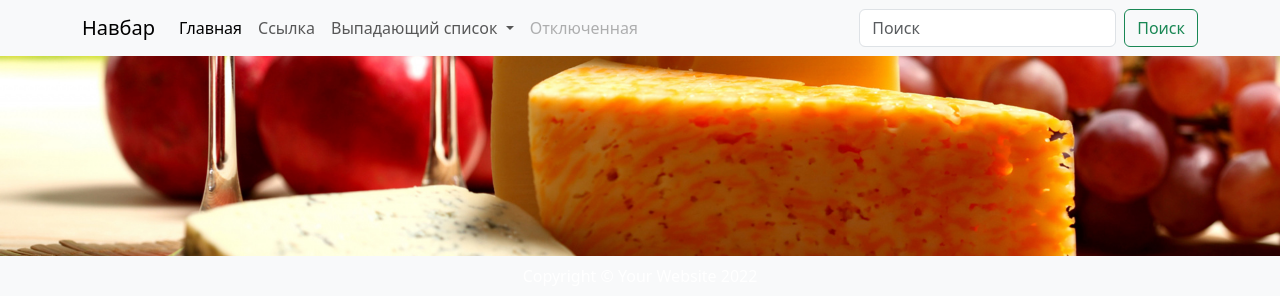
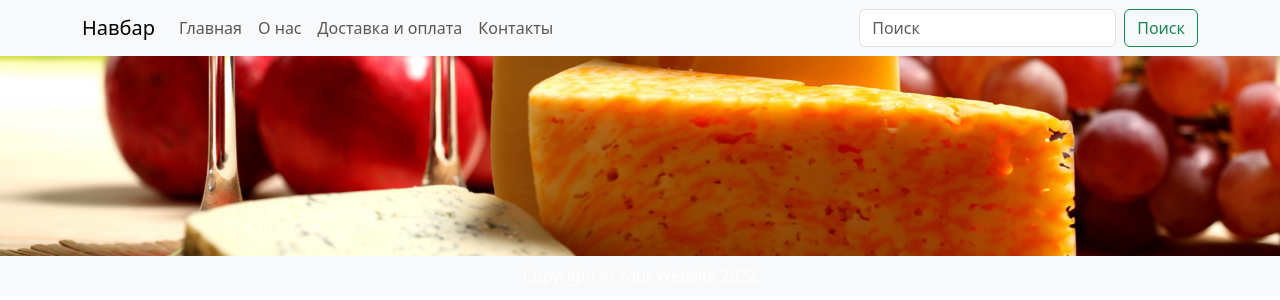
Before and after one commit to ZigulatNatria/cheese_shop, a Django app: page /cheese/ in a window 1280 px wide. Shown: the top 300 px of the page. Run offline with Django 4.2, Linux system fonts and the light colour scheme.

Commit message:
Добавлена страница product.html, отредактированы страницы base.html, products.html

```diff
--- a/shop/showcase/models.py
+++ b/shop/showcase/models.py
@@ -7,6 +7,9 @@ class Category(models.Model):
     name = models.CharField(max_length=50)
     text = models.TextField(null=True, blank=True)
     image = models.ImageField(null=True, width_field=None, height_field=None, upload_to='images/') #TODO убрать null=True полсле сброса базы
+
+    def __str__(self):
+        return self.name
 
 
 class Product(models.Model):
--- a/shop/templates/base.html
+++ b/shop/templates/base.html
@@ -17,24 +17,16 @@
             <div class="collapse navbar-collapse" id="navbarSupportedContent">
               <ul class="navbar-nav me-auto mb-2 mb-lg-0">
                 <li class="nav-item">
-                  <a class="nav-link active" aria-current="page" href="#">Главная</a>
+                  <a class="nav-link" aria-current="page" href="{% url 'products' %}">Главная</a>
                 </li>
                 <li class="nav-item">
-                  <a class="nav-link" href="#">Ссылка</a>
-                </li>
-                <li class="nav-item dropdown">
-                  <a class="nav-link dropdown-toggle" href="#" role="button" data-bs-toggle="dropdown" aria-expanded="false">
-                    Выпадающий список
-                  </a>
-                  <ul class="dropdown-menu">
-                    <li><a class="dropdown-item" href="#">Действие</a></li>
-                    <li><a class="dropdown-item" href="#">Другое действие</a></li>
-                    <li><hr class="dropdown-divider"></li>
-                    <li><a class="dropdown-item" href="#">Что-то еще здесь</a></li>
-                  </ul>
+                  <a class="nav-link" href="#">О нас</a>
                 </li>
                 <li class="nav-item">
-                  <a class="nav-link disabled">Отключенная</a>
+                  <a class="nav-link" href="#">Доставка и оплата</a>
+                </li>
+                <li class="nav-item">
+                  <a class="nav-link" href="#">Контакты</a>
                 </li>
               </ul>
               <form class="d-flex" role="search">
```
Also changed, not shown: shop/templates/product.html (added, +27 -0 lines), shop/templates/products.html (+10 -3 lines).
